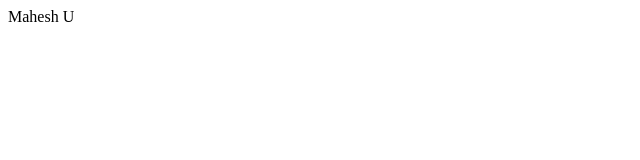
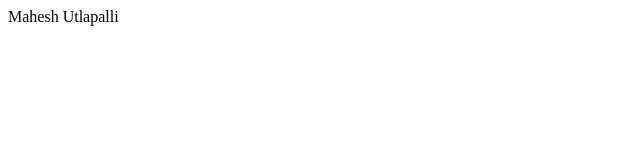
Before and after one commit to maheshutlapalli3/practice, a plain HTML site: page index.html in a window 1280 px wide. Shown: the full height of the page, 0-640 px from the left. Drawn offline with Linux system fonts and the light colour scheme.

Commit message:
updated surname

```diff
--- a/index.html
+++ b/index.html
@@ -6,6 +6,6 @@
     <title>Document</title>
 </head>
 <body>
-    Mahesh U
+    Mahesh Utlapalli
 </body>
 </html>
```
